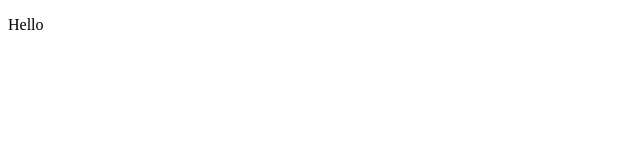
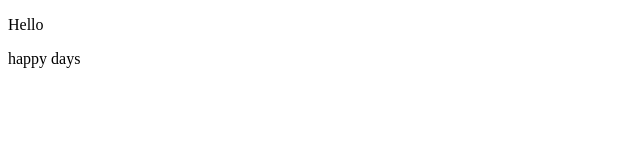
Before and after one commit to Kevinml123/test, a plain HTML site: page index.html in a window 1280 px wide. Shown: the full height of the page, 0-640 px from the left. Drawn offline with Linux system fonts and the light colour scheme.

Commit message:
here we are

```diff
--- a/index.html
+++ b/index.html
@@ -6,5 +6,6 @@
   </head>
   <body>
   <p> Hello </p>
+  <p> happy days </p>
   </body>
  </html>
```
